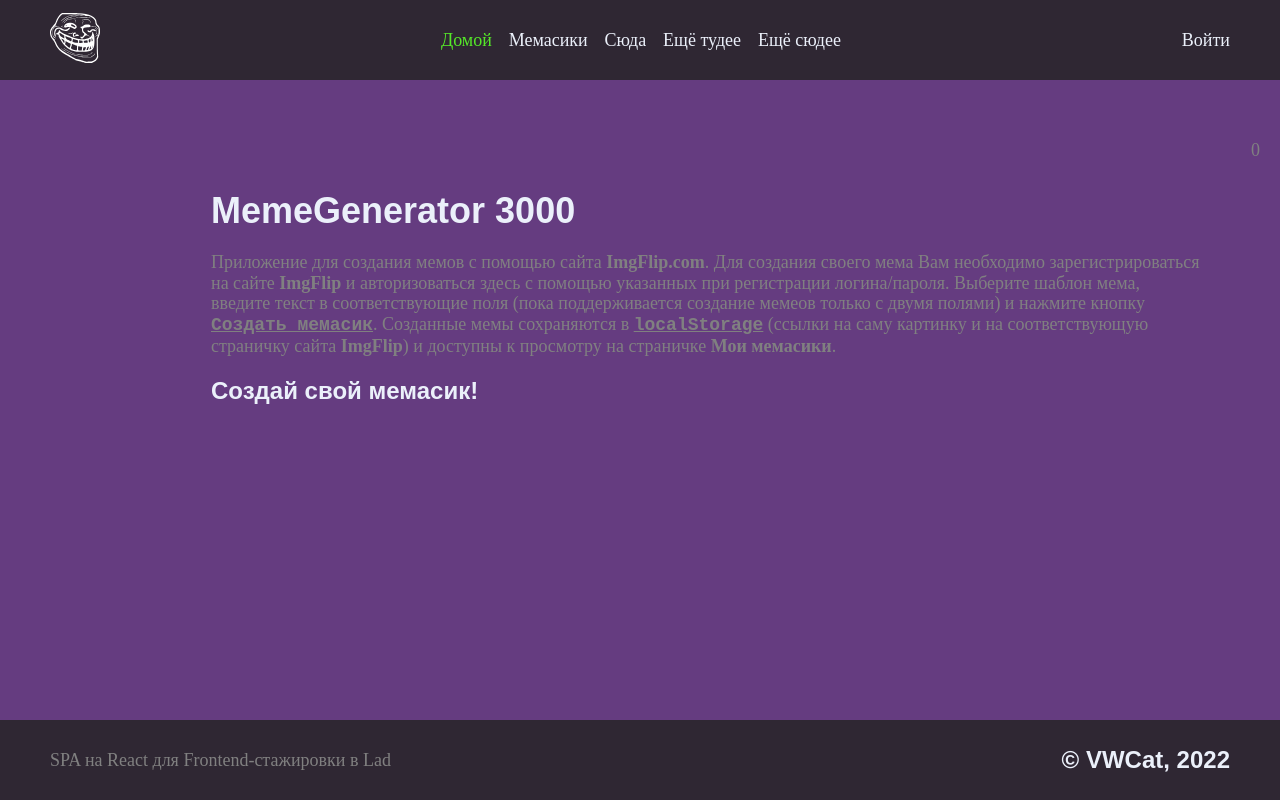
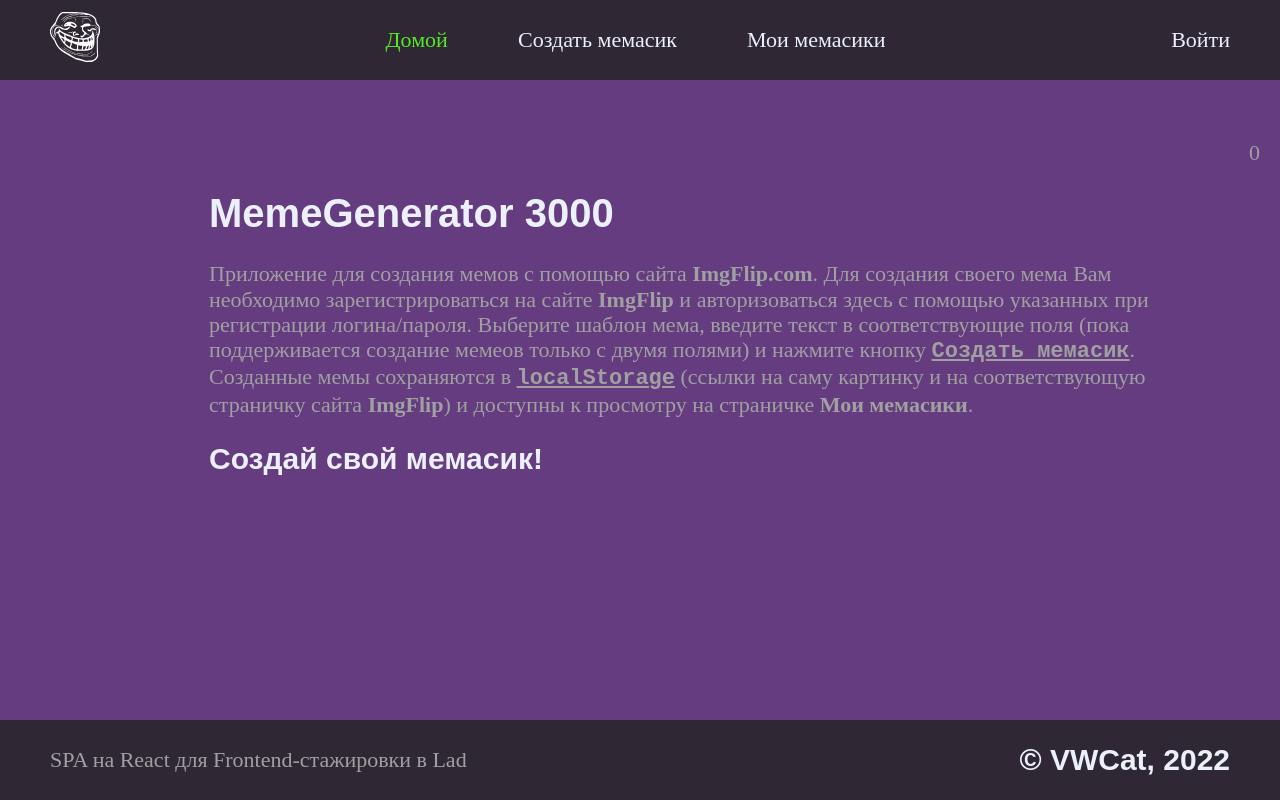
Before and after one commit to VWCat/LAD_App, a React (Create React App) app: page / in a window 1280 px wide. Built offline with nearby package versions, Linux system fonts and the light colour scheme.

Commit message:
Tune styles, header

```diff
--- a/src/assets/style/variables.css
+++ b/src/assets/style/variables.css
@@ -3,7 +3,7 @@
   --main-color: #653c80;
   --sub-color: #2f2733;
   --title-color: #ebf0fa;
-  --text-color: rgb(128, 128, 128);
+  --text-color: rgb(160, 160, 160);
   --active-color: rgb(85, 231, 41);
 
   /* fonts */
@@ -11,7 +11,7 @@
   --text-font: "Poiret One", cursive;
 
   /* vars */
-  --title-size: 36px;
-  --subtitle-size: 24px;
-  --text-size: 18px;
+  --title-size: 40px;
+  --subtitle-size: 30px;
+  --text-size: 22px;
 }
--- a/src/components/common/Header/index.tsx
+++ b/src/components/common/Header/index.tsx
@@ -13,6 +13,13 @@
   justify-content: space-between;
   align-items: center;
   padding: 0 50px;
+  button {
+    background-color: var(--sub-color); /* Green */
+    border: none;
+    padding: 6px;
+    text-align: center;
+    font-size: calc(var(--text-size) - 6px);
+  }
 `;
 const StyledLogo = styled.div`
   img {
@@ -22,7 +29,8 @@
 `;
 const StyledNav = styled.nav`
   ul {
-    width: 400px;
+    width: 500px;
+    margin: 0 20px;
     list-style: none;
     display: flex;
     justify-content: space-between;
@@ -46,16 +54,10 @@
             <NavLink to="/">Домой</NavLink>
           </li>
           <li>
-            <NavLink to="/memes">Мемасики</NavLink>
+            <NavLink to="/memes">Создать мемасик</NavLink>
           </li>
           <li>
-            <NavLink to="/2">Сюда</NavLink>
-          </li>
-          <li>
-            <NavLink to="/3">Ещё тудее</NavLink>
-          </li>
-          <li>
-            <NavLink to="/4">Ещё сюдее</NavLink>
+            <NavLink to="/mymemes">Мои мемасики</NavLink>
           </li>
         </ul>
       </StyledNav>
```
